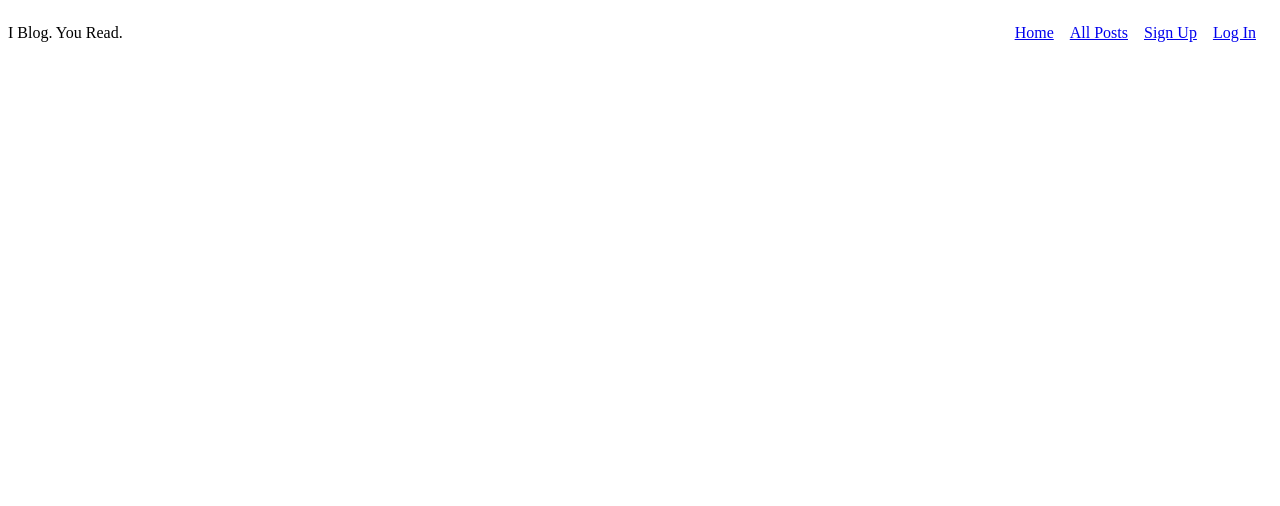
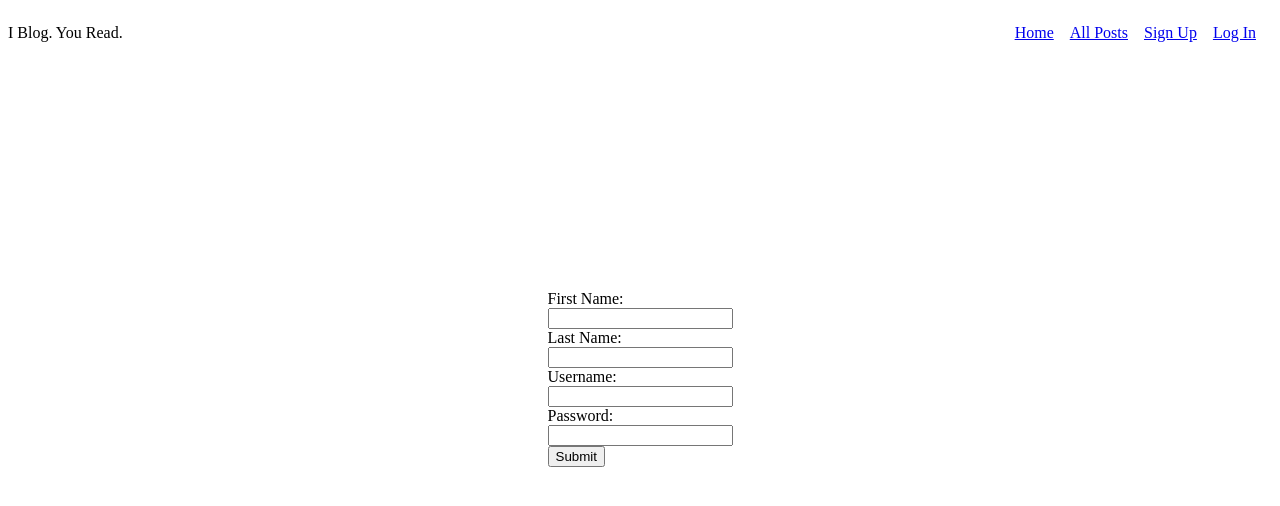
Before and after one commit to ajhanson22227/blog-view, a React (Create React App) app: page /user/register in a window 1280 px wide. Shown: the top 506 px of the page. Built offline with nearby package versions, Linux system fonts and the light colour scheme.

Commit message:
Add form to register new user to DB

```diff
--- a/src/App.js
+++ b/src/App.js
@@ -4,13 +4,14 @@ import Homepage from './components/HomePage/Homepage';
 import PostPage from './components/PostPage/Postpage';
 import PostsPage from './components/PostsPage/PostsPage';
 import Navbar from './components/Navbar/Navbar';
+import Register from './components/Register/Register';
 
 const App = () => {
 	const [user, setUser] = useState(localStorage.getItem('user'));
 	console.log(user);
 	return (
 		<div>
-			<Navbar user={user} setUser={setUser} />
+			<Navbar user={user} />
 			<Switch>
 				<Route path='/' exact component={() => <Homepage />} />
 				<Route
@@ -19,6 +20,11 @@ const App = () => {
 					component={() => <PostPage user={user} />}
 				/>
 				<Route path='/posts' exact component={() => <PostsPage />} />
+				<Route
+					path='/user/register'
+					exact
+					component={() => <Register setUser={setUser} />}
+				/>
 			</Switch>
 		</div>
 	);
--- /dev/null
+++ b/src/components/Register/Register.css
@@ -0,0 +1,6 @@
+.form-container {
+	display: flex;
+	align-items: center;
+	justify-content: center;
+	height: 80vh;
+}
--- /dev/null
+++ b/src/components/Register/Register.js
@@ -0,0 +1,62 @@
+import React from 'react';
+import './Register.css';
+
+const Register = () => {
+	const createUser = async (data) => {
+		console.log(JSON.stringify(data));
+		await fetch('http://localhost:3000/api/user/register', {
+			method: 'POST',
+			body: JSON.stringify(data),
+			headers: {
+				'Content-Type': 'application/json',
+			},
+		})
+			.then((response) => response.json())
+			.then((response) => console.log(response));
+	};
+
+	const handlesubmit = (event) => {
+		event.preventDefault();
+		const newUser = {
+			first_name: event.target[0].value,
+			last_name: event.target[1].value,
+			username: event.target[2].value,
+			password: event.target[3].value,
+		};
+		createUser(newUser);
+	};
+
+	return (
+		<div className='form-container'>
+			<form onSubmit={handlesubmit}>
+				<label>
+					First Name:
+					<br />
+					<input type='text' name='first_name' />
+				</label>
+				<br />
+				<label>
+					Last Name:
+					<br />
+					<input type='text' name='last_name' />
+				</label>
+				<br />
+				<label>
+					Username:
+					<br />
+					<input type='text' name='username' />
+				</label>
+				<br />
+				<label>
+					Password:
+					<br />
+					<input type='text' name='password' />
+				</label>
+				<br />
+				<input type='submit' value='Submit' />
+			</form>
+		</div>
+	);
+};
+
+export default Register;
```
